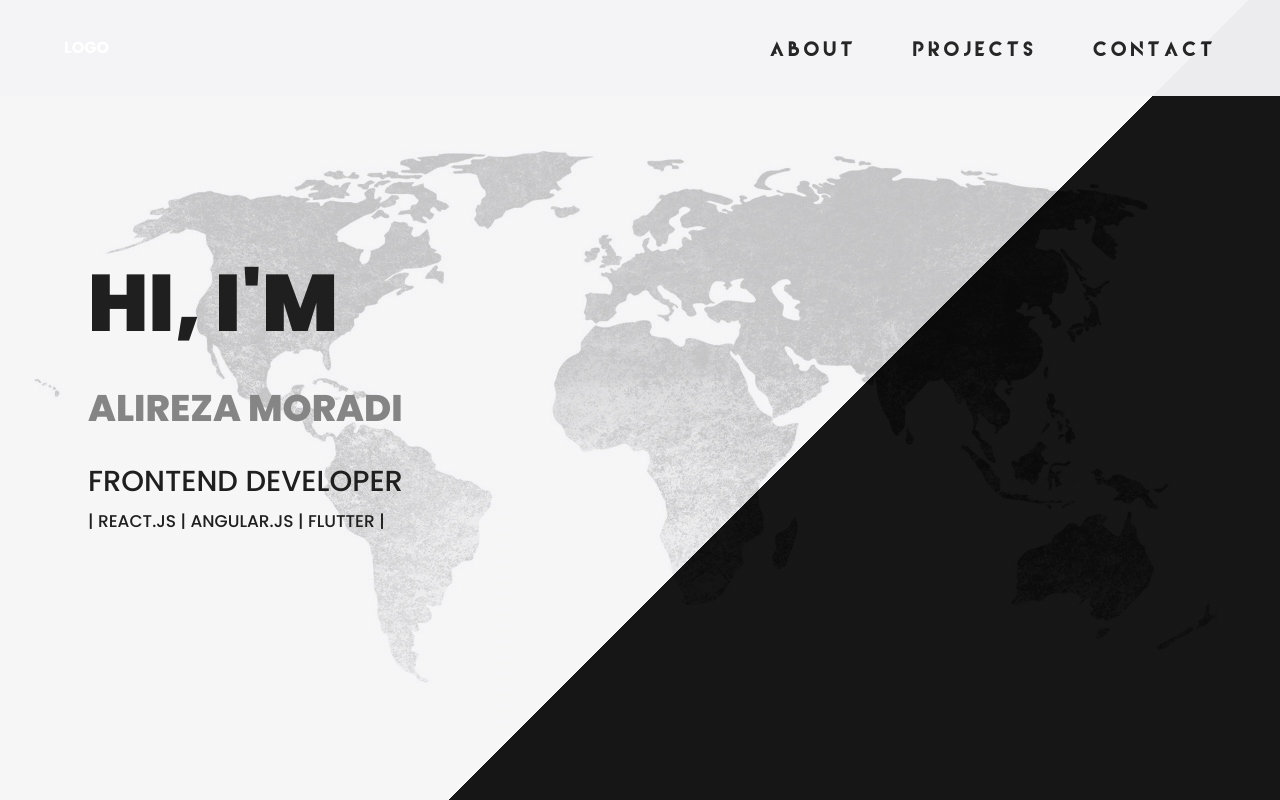
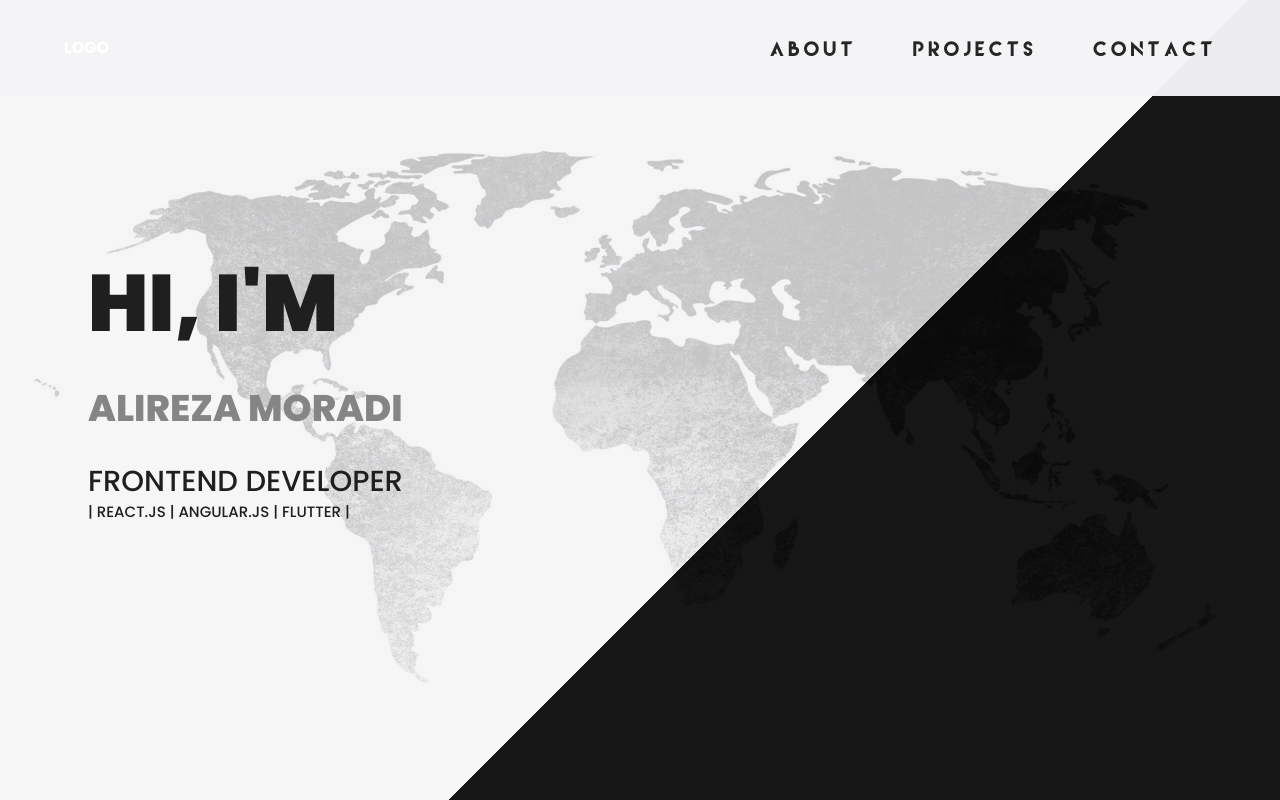
Before and after one commit to Alirezawmoradi/Alirezawmoradi.github.io, a Next.js app: page / in a window 1280 px wide. Built offline with nearby package versions, Linux system fonts and the light colour scheme.

Commit message:
all configs and files changed

```diff
--- a/src/app/page.tsx
+++ b/src/app/page.tsx
@@ -35,9 +35,8 @@ export default function Home() {
                         </h1>
                         <p className='text-eerieBlack font-medium lg:text-[29px] sm:text-[26px] xs:text-[20px] text-[16px] lg:leading-[40px] mt-2 text-eerieBlack'>
                             FrontEnd Developer
-                            <br className="sm:block hidden"/>
-                            <p className='lg:text-[17px]'>| React.js | Angular.js | Flutter |</p>
                         </p>
+                        <p className='text-eerieBlack font-medium lg:text-[15px]'>| React.js | Angular.js | Flutter |</p>
                     </div>
                     <div className="w-screen flex flex-col items-start justify-center sm:-ml-[3rem] xxs:mt-4"></div>
                     <div></div>
```
